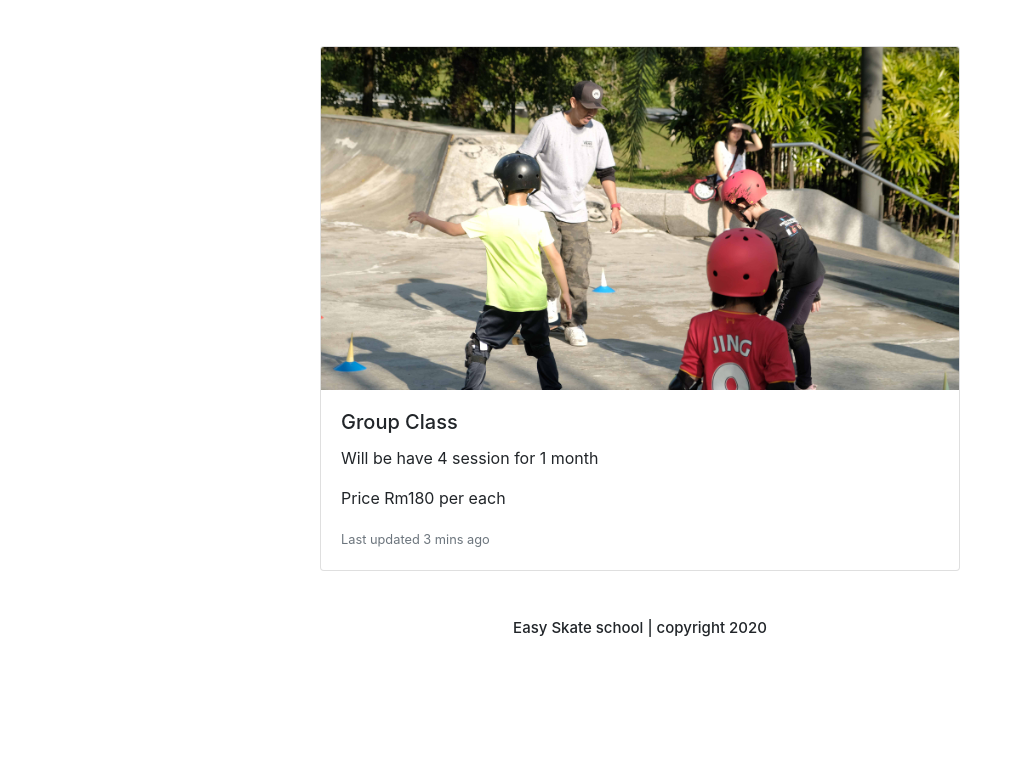
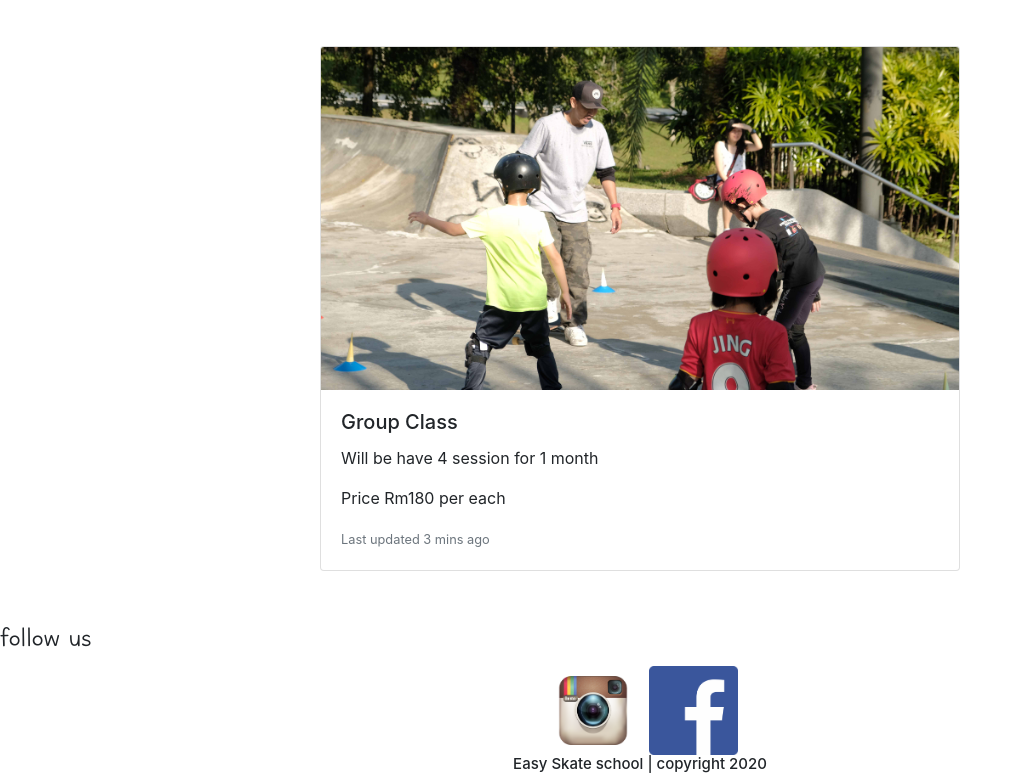
Before and after one commit to easyskateschool/easyskateschool.github.io, a plain HTML site: page lesson.html in a window 1280 px wide. Shown: the part 2261-3042 px from the top of the page, without its empty margins (0-1023 px from the left). Before the commit the page ends 2906 px from the top, so only its background shows below. Drawn offline with nearby package versions, Linux system fonts and the light colour scheme.

Commit message:
dahjomtido

```diff
--- a/lesson.html
+++ b/lesson.html
@@ -111,8 +111,12 @@
       </div>
     </div>
     <br><br>
-
+    <h2 style="font-family: headercustomfont;">follow us</h2>
     <footer>
+      <div>
+        <a  href="https://www.instagram.com/easyskateschool/" ><img src="img/insta.png" alt="" width="8%" height="6%"></a>
+        <a href="https://www.facebook.com/easyskateschoolmy"><img src="img/fb.png" alt="" width="7%" height="6.5%" ></a>
+      </div>
     <div>
       <h1 style="font-size: 15px;">Easy Skate school | copyright 2020</h1>
     </div>
```
Also changed, not shown: aboutUs.html (+2 -2 lines), index.html (+5 -1 lines), register.html (+5 -3 lines).
